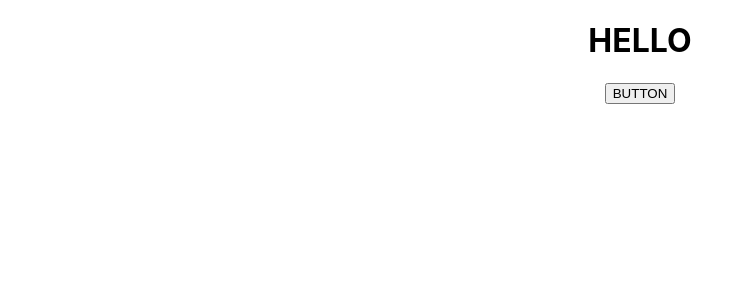
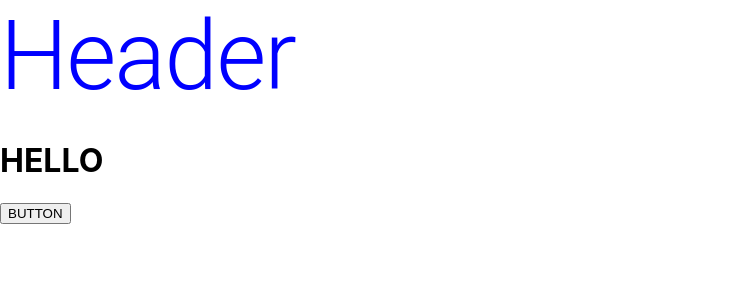
Before and after one commit to Jpowderly814/New, a React (Create React App) app in the folder client/: page / in a window 1280 px wide. Shown: the top 300 px of the page, without its empty margins (0-754 px from the left). Built offline with nearby package versions, Linux system fonts and the light colour scheme.

Commit message:
Start adding styling - julie

```diff
--- a/client/package.json
+++ b/client/package.json
@@ -3,6 +3,9 @@
   "version": "0.1.0",
   "private": true,
   "dependencies": {
+    "@emotion/react": "^11.11.4",
+    "@emotion/styled": "^11.11.5",
+    "@mui/material": "^5.16.1",
     "@testing-library/jest-dom": "^5.17.0",
     "@testing-library/react": "^13.4.0",
     "@testing-library/user-event": "^13.5.0",
@@ -10,6 +13,7 @@
     "react": "^18.3.1",
     "react-dom": "^18.3.1",
     "react-scripts": "5.0.1",
+    "sass": "^1.50.1",
     "web-vitals": "^2.1.4"
   },
   "scripts": {
--- a/client/src/App.css
+++ /dev/null
@@ -1,38 +0,0 @@
-.App {
-  text-align: center;
-}
-
-.App-logo {
-  height: 40vmin;
-  pointer-events: none;
-}
-
-@media (prefers-reduced-motion: no-preference) {
-  .App-logo {
-    animation: App-logo-spin infinite 20s linear;
-  }
-}
-
-.App-header {
-  background-color: #282c34;
-  min-height: 100vh;
-  display: flex;
-  flex-direction: column;
-  align-items: center;
-  justify-content: center;
-  font-size: calc(10px + 2vmin);
-  color: white;
-}
-
-.App-link {
-  color: #61dafb;
-}
-
-@keyframes App-logo-spin {
-  from {
-    transform: rotate(0deg);
-  }
-  to {
-    transform: rotate(360deg);
-  }
-}
--- a/client/src/App.js
+++ b/client/src/App.js
@@ -1,11 +1,22 @@
-import './App.css';
+import './App.scss';
+import Header from './Components/Header';
 import HealthCheck from './Components/HealthCheck';
+import { Box } from '@mui/material';
+
 
 function App() {
   return (
-    <div className="App">
-      <HealthCheck/>
-    </div>
+    <>
+    <Header/>
+    <HealthCheck/>
+    {/* <Nav /> */}
+    <Box component="main">
+      <Box className="mainContext">
+        {/* <Router /> */}
+      </Box>
+    </Box>
+    {/* <Footer /> */}
+  </>
   );
 }
 
--- /dev/null
+++ b/client/src/App.scss
@@ -0,0 +1,47 @@
+@import "./Styles/_variables";
+
+#root {
+  display: grid;
+  height: 100vh;
+  grid-template-columns: 170px 1fr;
+  grid-template-rows: 120px calc(100% - 145px) 25px;
+  grid-template-areas:
+    "header header"
+    "nav main"
+    "footer footer";
+}
+
+body {
+  // background-image: url($bg-image);
+  background-position: center;
+  background-size: cover;
+  background-repeat: no-repeat;
+}
+
+header {
+  grid-area: header;
+  display: flex;
+  color: blue
+}
+
+footer {
+  grid-area: footer;
+}
+
+nav {
+  grid-area: nav;
+  display: flex;
+  flex-direction: column;
+}
+
+main {
+  grid-area: main;
+  text-align: left;
+  overflow-y: hidden;
+
+  .mainContext {
+    overflow-y: auto;
+    height: 100%;
+    width: 100%;
+  }
+}
--- /dev/null
+++ b/client/src/Components/Header.jsx
@@ -0,0 +1,12 @@
+// import './Header.scss';
+
+import React from 'react';
+import { Box, Typography } from '@mui/material';
+
+const Header = () => (
+  <Box component="header">
+    <Typography variant="h1" className="header-text">Header</Typography>
+  </Box>
+);
+
+export default Header;
--- /dev/null
+++ b/client/src/Components/Header.scss
@@ -0,0 +1,7 @@
+@import "../../../Styles/_variables";
+
+
+.header-text {
+  overflow: hidden;
+  white-space: nowrap;
+}
--- a/client/src/Components/HealthCheck.jsx
+++ b/client/src/Components/HealthCheck.jsx
@@ -10,8 +10,6 @@ import axios from 'axios';
 // import { appSettings } from '../../appSettings';
 
 const HealthCheck = () => {
-
-
     const fetchData = async () => {
       try {
         const data = await axios.get(
--- /dev/null
+++ b/client/src/Styles/_variables.scss
@@ -0,0 +1,12 @@
+// Layout
+$gutter-xlg: 3em;
+$gutter-lg: 2em;
+$gutter: 1em;
+$gutter-sm: .5em;
+$gutter-xsm: .25em;
+// $bg-image: '../public/background.jpeg';
+
+$transparent: rgba(0, 0, 0, 0);
+$black: #000;
+$black18: #121212;
+$midnight-blue: rgb(38, 47, 56);
```
Also changed, not shown: client/src/Styles/muiTheme.js (added, +57 -0 lines), client/src/Components/Home.jsx (added), 1 other file (tests, documents, lock files or other folders).
